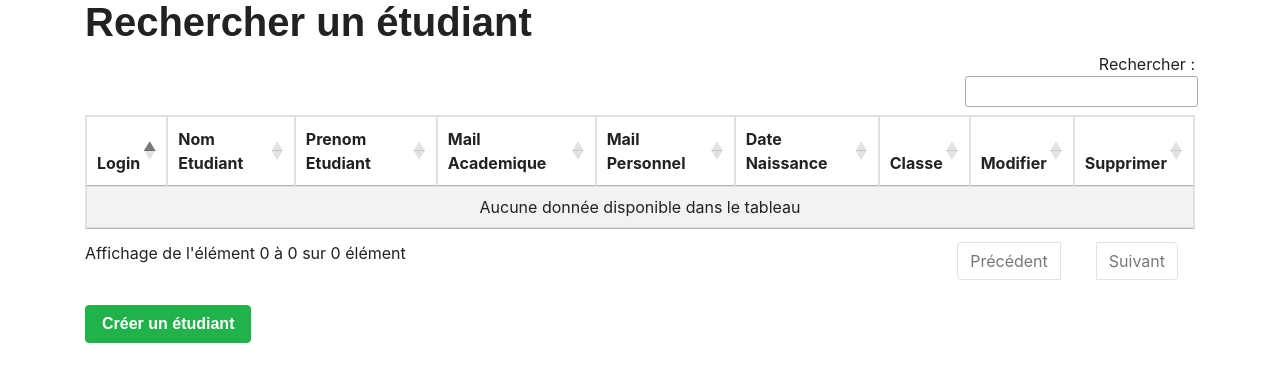
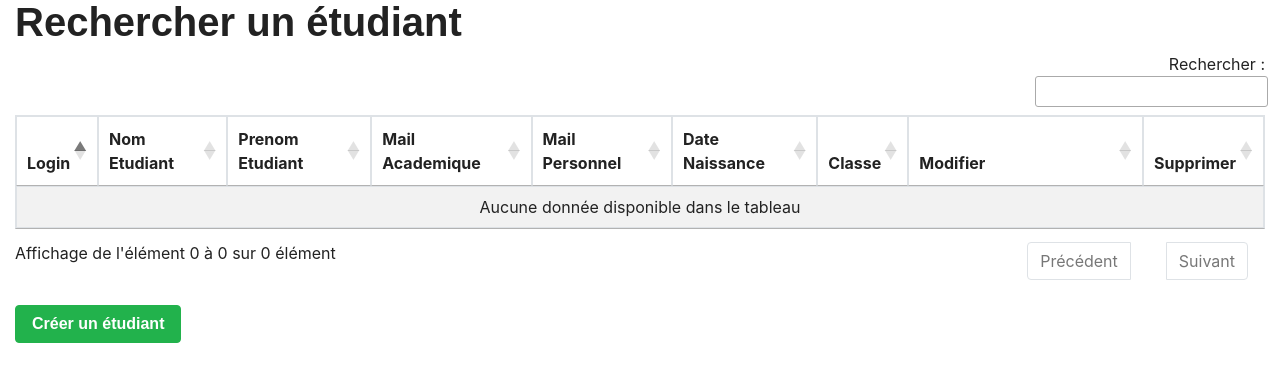
Before and after one commit to florian1105/Projet-LP, a Symfony app: template siteDesLP/templates/etudiant/research.html.twig in a window 1280 px wide. Shown: the part 61-443 px from the top of the page. Run offline with Twig, Linux system fonts and the light colour scheme; the template is opened without the code that fills it, so the values that code supplies are empty; style sheets or scripts are compiled from the project's sources; some libraries are stand-ins or nearby versions; some web fonts are replaced.

Commit message:
affichage sur une ligne des données des dataTables avec un nouveau container

```diff
--- a/siteDesLP/assets/css/app.css
+++ b/siteDesLP/assets/css/app.css
@@ -14,6 +14,12 @@
 .table, form
 {
   margin-top: 3%;
+}
+
+.specialContainer{
+  width:100%;
+  padding-left:10%;
+  padding-right:10%;
 }
 
 .blog-post
--- a/siteDesLP/templates/base.html.twig
+++ b/siteDesLP/templates/base.html.twig
@@ -131,10 +131,12 @@
     </div>
   </nav>
 
-  <div class="container">
+  <div class="container-fluid">
+      <div class="specialContainer">
         {% block body %}
 
         {% endblock %}
+      </div>
   </div>
   <div class="modal fade" id="deconnexionModal" tabindex="-1" role="dialog" aria-labelledby="modalLabel" aria-hidden="true">
       <div class="modal-dialog" role="document">
--- a/siteDesLP/templates/etudiant/research.html.twig
+++ b/siteDesLP/templates/etudiant/research.html.twig
@@ -82,7 +82,7 @@
                 <td>{{etudiant.mail}}</td>
                 <td>{{etudiant.dateNaissance | date('d/m/Y')}}</td>
                 {% if not is_granted('ROLE_PROFESSEURRESPONSABLE') %}
-        <td>{{etudiant.classeEtudiant}}
+                    <td>{{etudiant.classeEtudiant}}</td>
                 {% endif %}
                 <td><a href="{{ path('etudiant_edit', {'id' : etudiant.id}) }}" class="edit-btn btn btn-warning active invisible">✎</a></td>
                 <td><a href="{{ path('etudiant_delete', {'id' : etudiant.id}) }}" class="delete-btn btn btn-danger active invisible">❌</a></td>
@@ -92,6 +92,7 @@
         </tbody>
     </table>
     <a class="btn btn-success" href= {{ path('etudiant_create')}} role="button">Créer un étudiant</a>
+
 <script>
 function showModifs(tr,id){
     // Get all list buttons and pass them invisible
@@ -116,11 +117,15 @@ function showModifs(tr,id){
     <script src="https://cdn.datatables.net/1.10.20/js/dataTables.bootstrap4.min.js"></script>
 <script  type="text/javascript">
     $(document).ready(function() {
-        const table = $('#tab_etudiant').DataTable({
+        const table = $('#tab_etudiant').removeAttr('width').DataTable({
             select: true,
             scroll : 2000,
             lengthChange : false ,
             pageLength : 50,
+            autoWidth : true ,
+            columnDefs : [
+                {width:200,target: 7}
+            ],
             "language": {
             "sEmptyTable":     "Aucune donnée disponible dans le tableau",
      "sInfo":           "Affichage de l'élément _START_ à _END_ sur _TOTAL_ éléments",
@@ -153,7 +158,8 @@ function showModifs(tr,id){
        }
 
         });
-
+        $('#container').css( 'display', 'block' );
+        table.columns.adjust().draw()
     } );
 
 </script>
```
Lines whose indentation alone changed are shown as unchanged.
